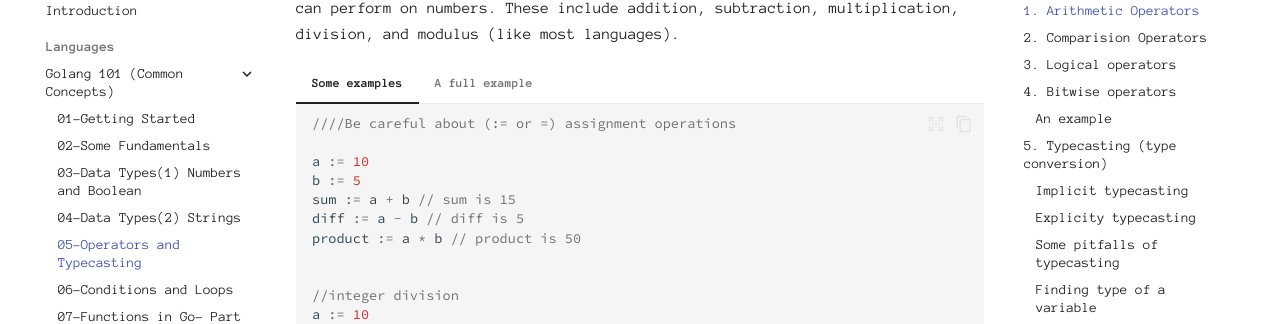
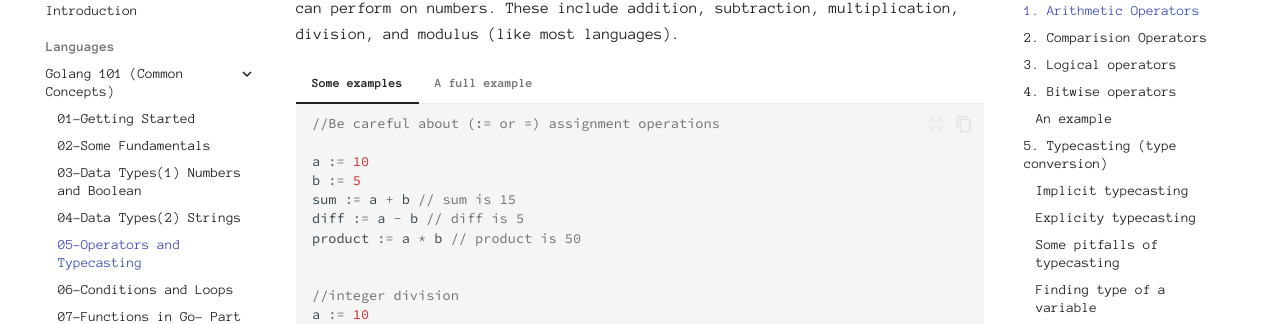
Before and after one commit to alohamujeeb/alohamujeeb.github.io, an MkDocs documentation site: the page built from docs/programming/languages/golang101/05-operators.md, in a window 1280 px wide and 900 px high, scrolled down 429 px. Shown: the part 145-469 px from the top of the window. Built offline with MkDocs 1.6.1 and Material for MkDocs 9.7.7, drawn with Linux system fonts in a browser that asks for light colours.

Commit message:
a topic on go addded

````diff
--- a/docs/programming/languages/golang101/05-operators.md
+++ b/docs/programming/languages/golang101/05-operators.md
@@ -11,7 +11,7 @@ Arithmetic operations in Go (Golang) are the basic mathematical operations you c
 
 === "Some examples"
 	``` go
-	////Be careful about (:= or =) assignment operations
+	//Be careful about (:= or =) assignment operations
 
 	a := 10
 	b := 5
````
